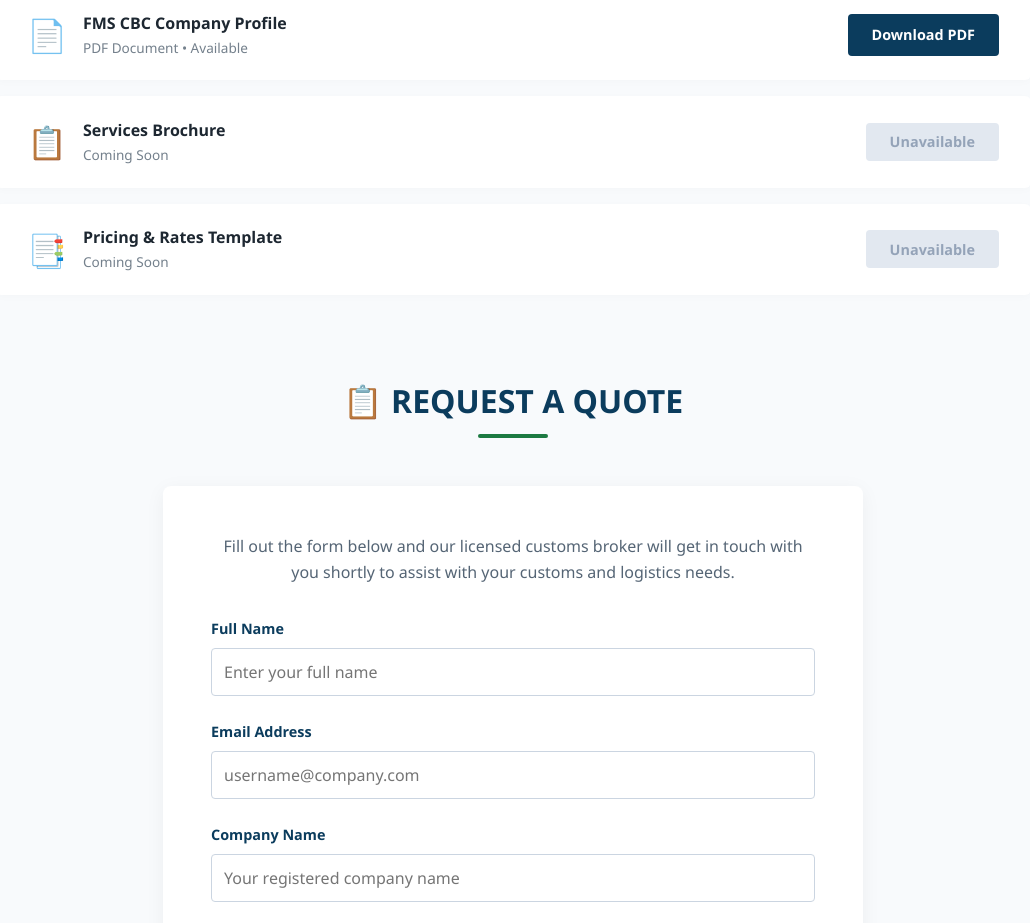
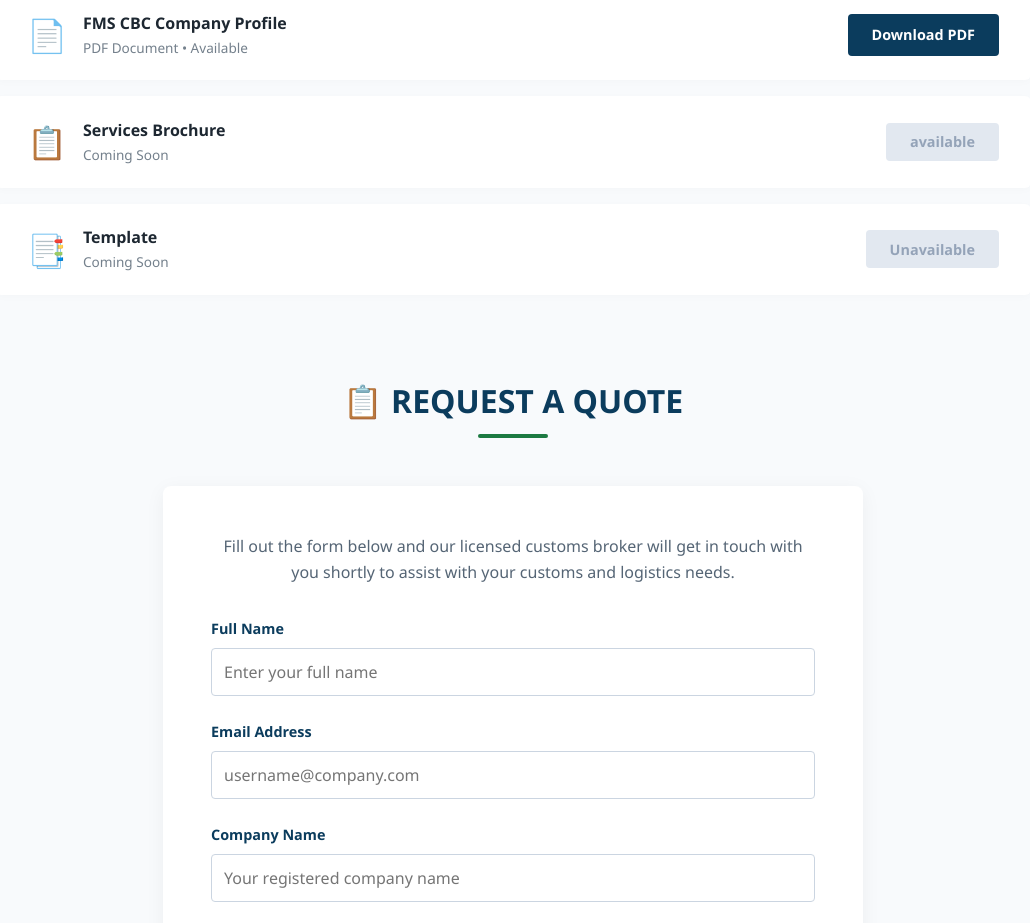
Before and after one commit to lungayken-ux/fmscbc-brokerage, a website: page index.html in a window 1280 px wide. Shown: the part 2060-2983 px from the top of the page, without its empty margins (127-1157 px from the left). Drawn offline with Linux system fonts and the light colour scheme.

Commit message:
Update index.html
Signed-off-by: Kenny Lungay <265407632+lungayken-ux@users.noreply.github.com>

```diff
--- a/index.html
+++ b/index.html
@@ -401,14 +401,14 @@
                             <div class="doc-status">Coming Soon</div>
                         </div>
                     </div>
-                    <button class="btn btn-disabled" disabled>Unavailable</button>
+                    <button class="btn btn-disabled" enabled>available</button>
                 </div>
 
                 <div class="doc-row">
                     <div class="doc-info">
                         <div class="doc-icon">📑</div>
                         <div>
-                            <div class="doc-title">Pricing & Rates Template</div>
+                            <div class="doc-title">Template</div>
                             <div class="doc-status">Coming Soon</div>
                         </div>
                     </div>
```
